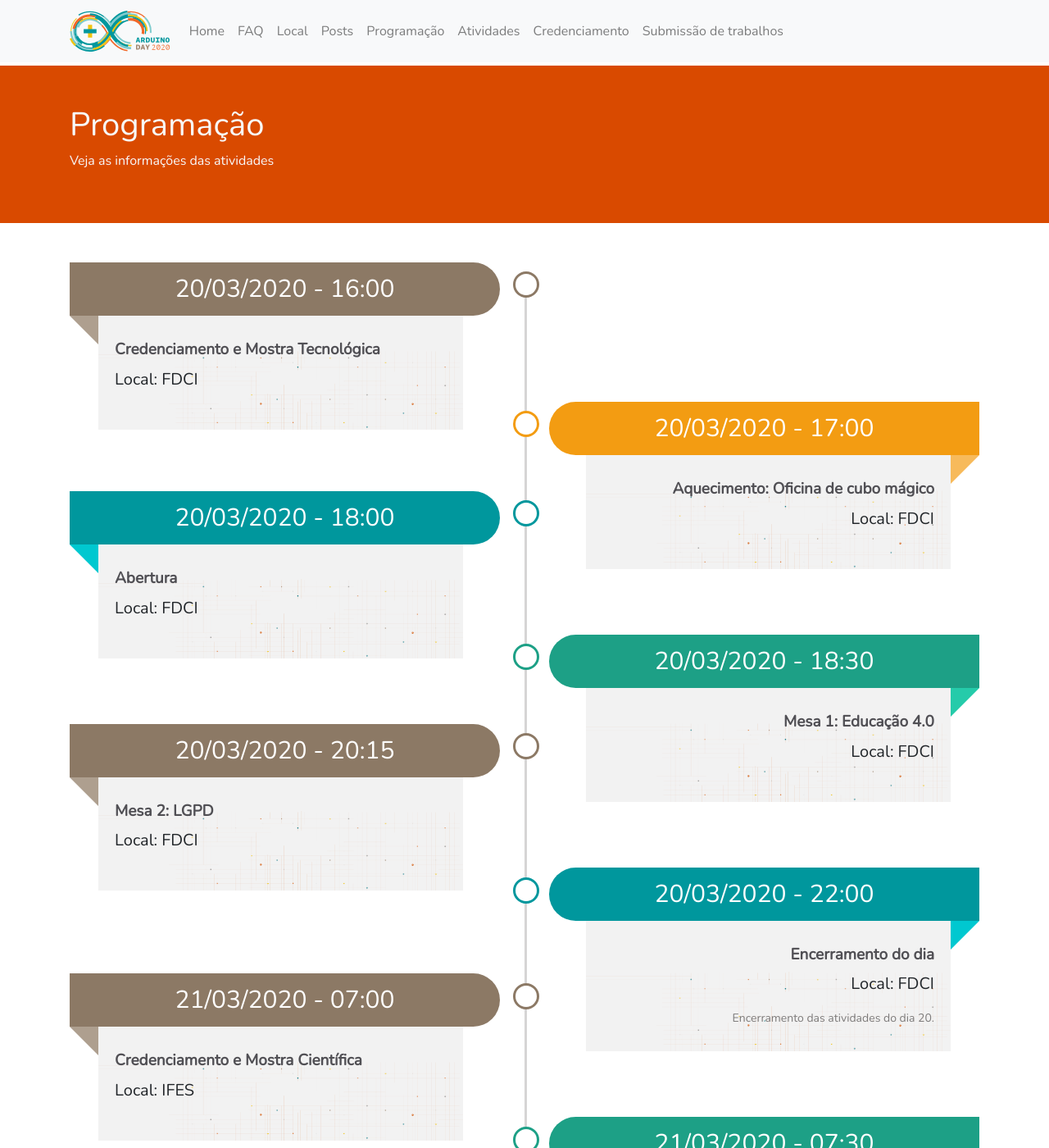
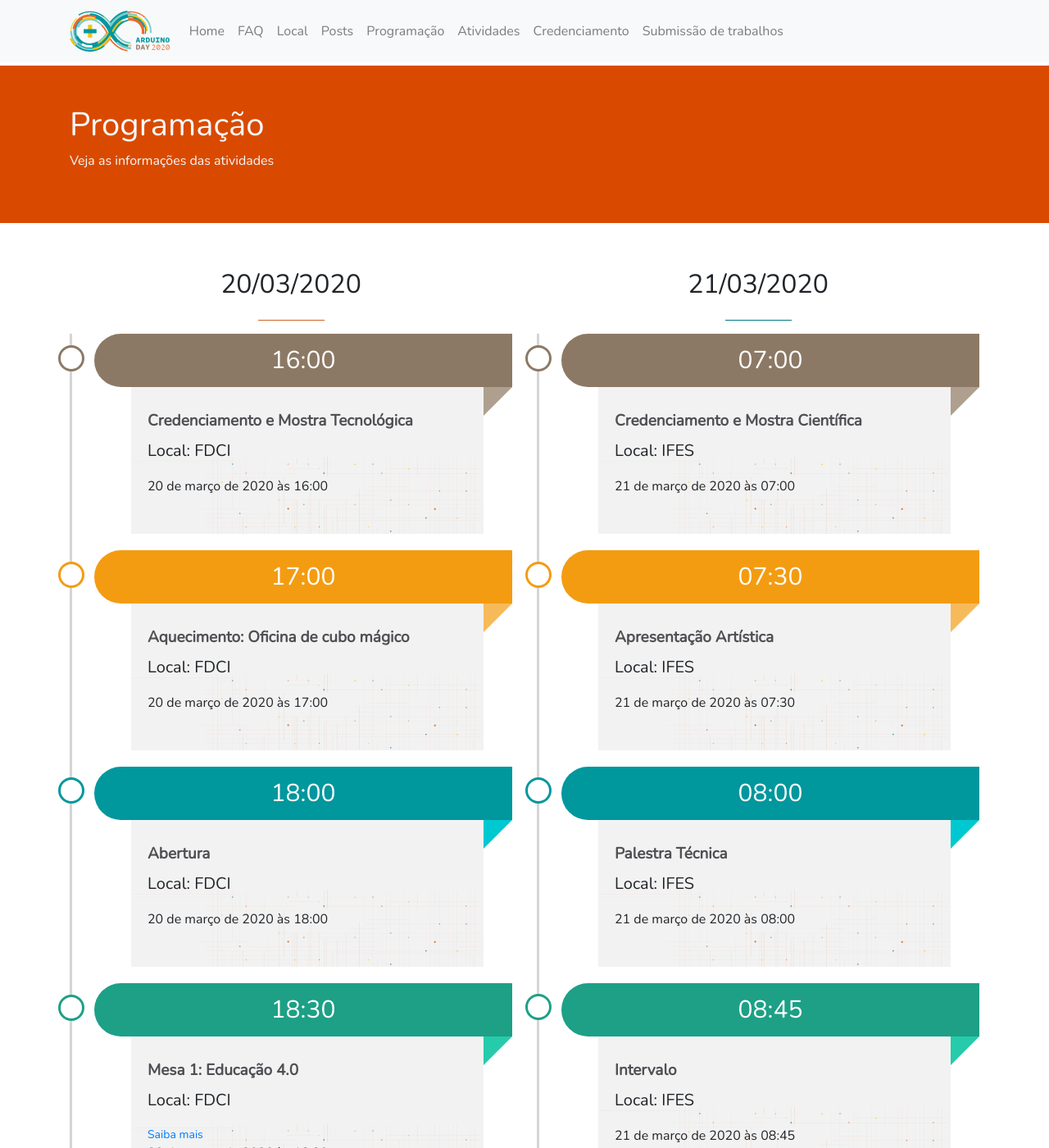
Before and after one commit to arduinodayci/arduinodayci, a Jekyll site: the page built from programacao.html, in a window 1280 px wide and 1400 px high. Shown: the whole window at 82% size. Built offline with Jekyll 4.4.1, drawn with Linux system fonts in a browser that asks for light colours; some of the changed text lies outside the part shown.

Commit message:
programacao em duas colunas

```diff
--- a/_sass/timeline.scss
+++ b/_sass/timeline.scss
@@ -170,7 +170,7 @@ $color-border-nth-child-4: #25cbaa;
     }
   }
 
-  @media only screen and (max-width: 767px) {
+  //@media only screen and (max-width: 767px) {
     overflow: visible;
 
     &:before {
@@ -216,5 +216,5 @@ $color-border-nth-child-4: #25cbaa;
       text-align: left !important;
       margin: 0 35px 0 45px;
     }
-  }
+  //}
 }
--- a/programacao.html
+++ b/programacao.html
@@ -14,9 +14,12 @@ permalink: /programacao/
 	</div>
 	<div class="container py-5">
 		<div class="row">
-			<div class="col-md-12">
+			<div class="col-md-6">
+				<h2 class="text-center py-2">20/03/2020</h2>
+				<hr class="hr-15-laranja">
 				<div class="main-timeline">
-					{% for schedule in site.data.schedule %}
+					{% assign schedules_col_esq = site.data.schedule | where: 'data', '2020-03-20' %}
+					{% for schedule in schedules_col_esq %}
 					<div class="timeline">
 						<span class="timeline-icon"></span>
 						<span class="year">{{ schedule.horario }}</span>
@@ -28,6 +31,38 @@ permalink: /programacao/
 								{% if schedule.link %}<a href="{{ schedule.link | prepend: site.baseurl }}">Saiba
 									mais</a>{% endif %}
 							</p>
+							<p class="font-weight-lighter">
+								<time datetime="{{ schedule.data | date_to_xmlschema }}">
+						            {% include date.html date=schedule.data %} às {{ schedule.horario }}
+								</time>
+							</p>
+						</div>
+					</div>
+					{% endfor %}
+				</div>
+			</div>
+			<div class="col-md-6">
+				<h2 class="text-center py-2">21/03/2020</h2>
+				<hr class="hr-15-verde">
+				<div class="main-timeline">
+					{% assign schedules_col_dir = site.data.schedule | where: 'data', '2020-03-21' %}
+					{% for schedule in schedules_col_dir %}
+					<div class="timeline">
+						<span class="timeline-icon"></span>
+						<span class="year">{{ schedule.horario }}</span>
+						<div class="timeline-content">
+							<h3 class="title">{{ schedule.titulo }}</h3>
+							<p class="lead">Local: {{ schedule.local }}</p>
+							<p class="description">
+								{{ schedule.descricao }}
+								{% if schedule.link %}<a href="{{ schedule.link | prepend: site.baseurl }}">Saiba
+									mais</a>{% endif %}
+							</p>
+							<p class="font-weight-lighter">
+								<time datetime="{{ schedule.data | date_to_xmlschema }}">
+						            {% include date.html date=schedule.data %} às {{ schedule.horario }}
+								</time>
+							</p>
 						</div>
 					</div>
 					{% endfor %}
```
Also changed, not shown: _data/schedule.yml (+29 -17 lines).
